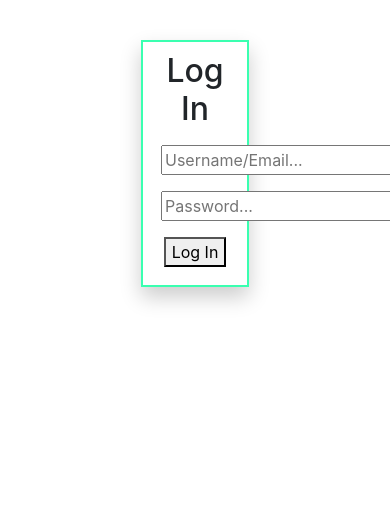
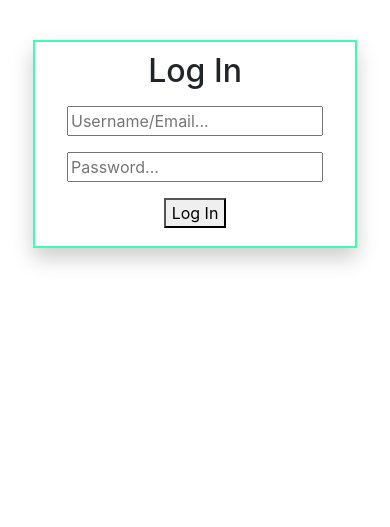
Before and after one commit to CrazyLeaf69/LyricsFlow-php, a PHP site: page /login.php in a window 390 px wide; the page is wider, and only the part inside the window is pictured. Shown: the part 62-589 px from the top of that part. Run offline with PHP 8.4, Linux system fonts and the light colour scheme; some libraries are stand-ins or nearby versions.

Commit message:
login/signup responsiveness + playlist not showing fixed

```diff
--- a/css/style.css
+++ b/css/style.css
@@ -474,6 +474,11 @@ input[type="submit"].fcf-btn-block, input[type="reset"].fcf-btn-block, input[typ
     border: 2px solid #3AFFB0;
     box-shadow: 0 10px 20px rgba(0, 0, 0, 0.2);
 }
+@media (max-width: 800px) {
+    .signup {
+        width: 90%;
+    }
+}
 .signup input,button {
     margin: 0.5rem;
 }
--- a/javascript/profile.js
+++ b/javascript/profile.js
@@ -47,6 +47,12 @@ function getSongInfo(data, i) {
 
 function sortAndDisplay() {
   setTimeout(() => {
+    if (resultValues.length != songIdArray.length) {
+      // results not ready yet
+      sortAndDisplay();
+      return;
+    }
+    // results ready
     for (let i = 0; i < songIdArray.length; i++) {
       const OrderedId = songIdArray[i];
       for (let j = 0; j < resultValues.length; j++) {
```
